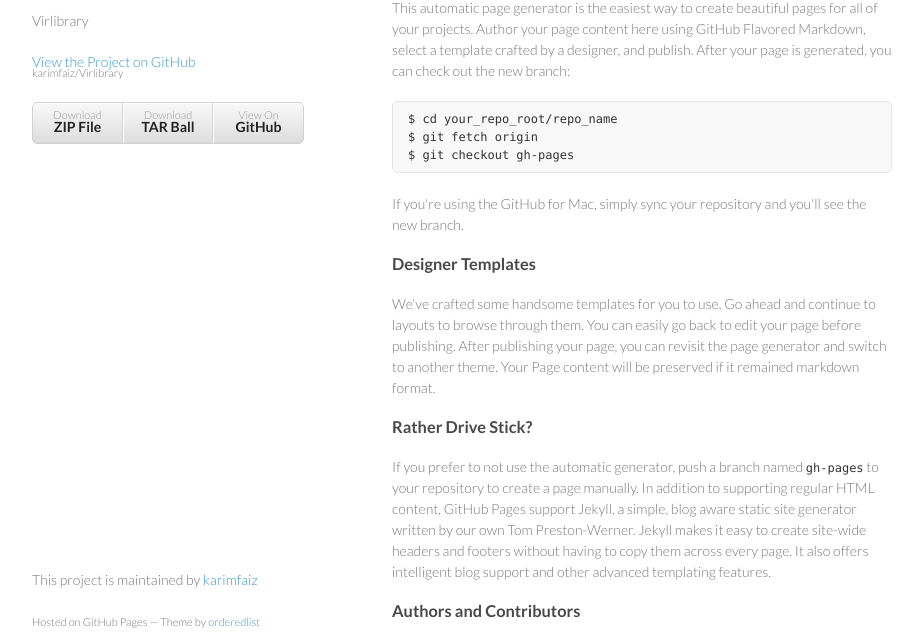
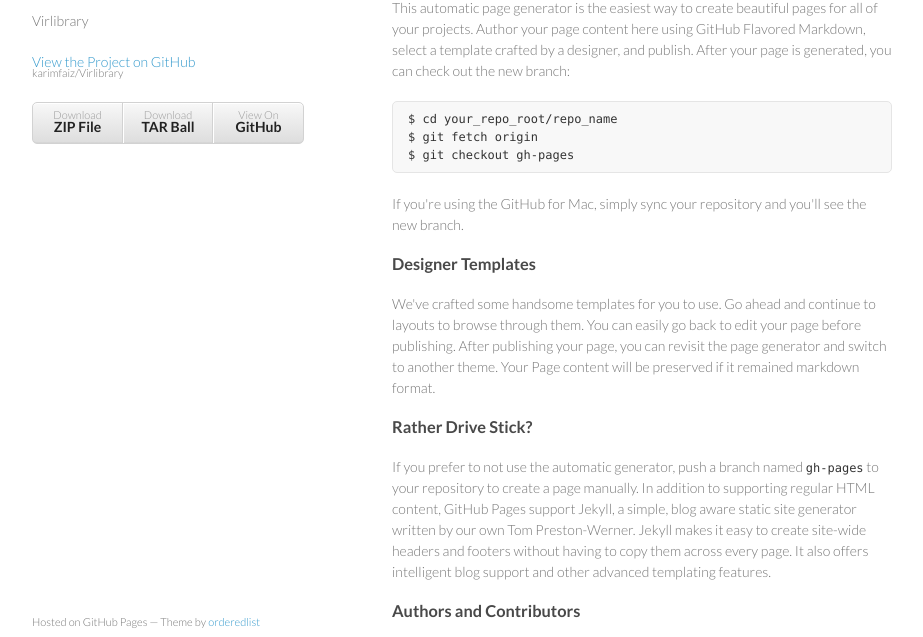
Before and after one commit to fouad2150/Virlibrary, a plain HTML site: page index.html in a window 1280 px wide. Shown: the part 99-736 px from the top of the page, without its empty margins (178-1101 px from the left). Drawn offline with Linux system fonts and the light colour scheme.

Commit message:
update index.html

```diff
--- a/index.html
+++ b/index.html
@@ -61,7 +61,7 @@ $ git checkout gh-pages
 <p>Having trouble with Pages? Check out the documentation at <a href="http://help.github.com/pages">http://help.github.com/pages</a> or contact <a href="mailto:support@github.com">support@github.com</a> and we’ll help you sort it out.</p>
       </section>
       <footer>
-        <p>This project is maintained by <a href="https://github.com/karimfaiz">karimfaiz</a></p>
+        <!--<p>This project is maintained by <a href="https://github.com/karimfaiz">karimfaiz</a></p>-->
         <p><small>Hosted on GitHub Pages &mdash; Theme by <a href="https://github.com/orderedlist">orderedlist</a></small></p>
       </footer>
     </div>
```
